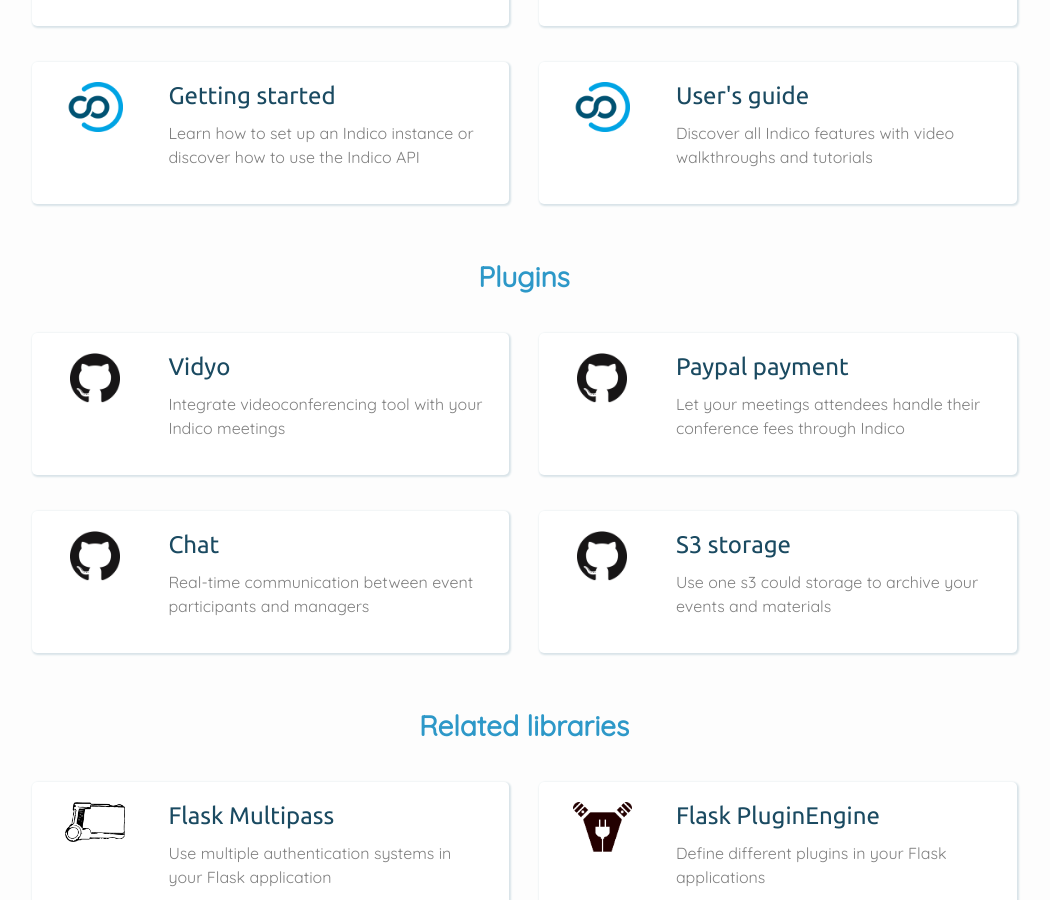
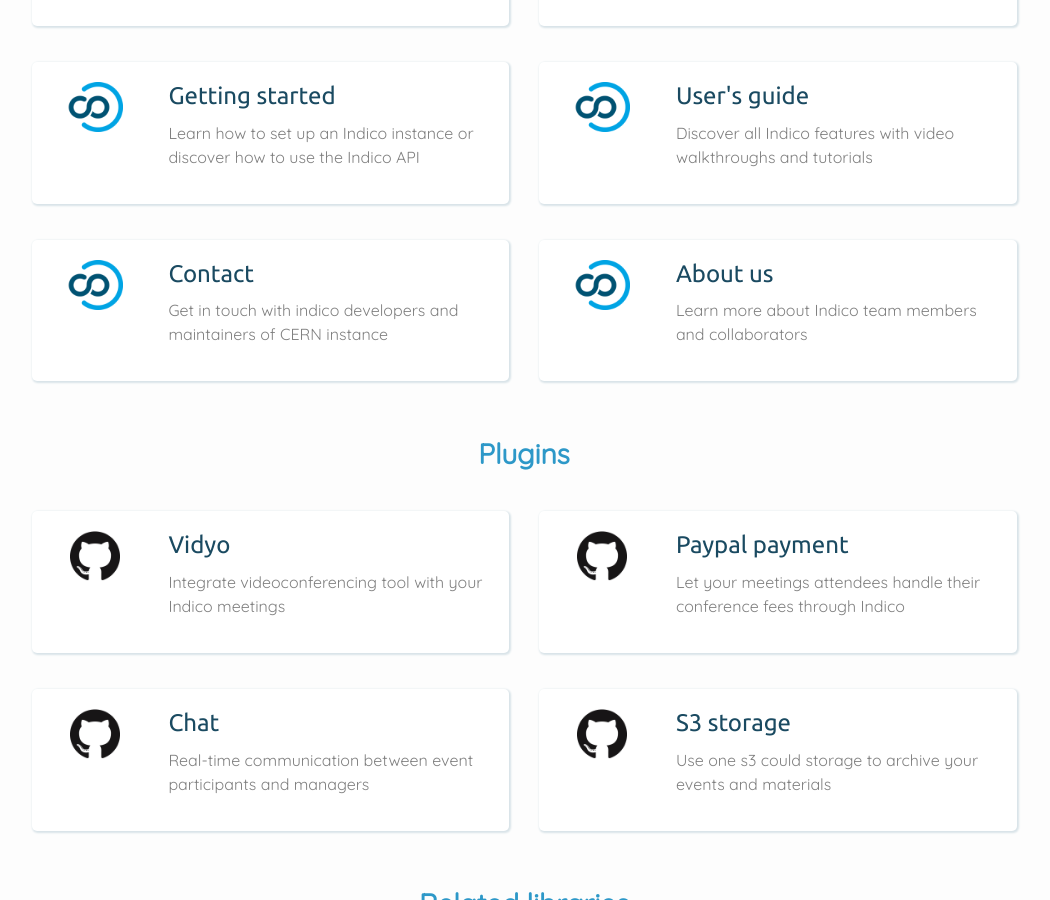
Before and after one commit to indico/indico.github.io, a Jekyll site: the page built from resources.md, in a window 1280 px wide and 900 px high, scrolled down 526 px. Shown: the whole window, without its empty margins (101-1151 px from the left). Built offline with Jekyll 4.4.1, drawn with Linux system fonts in a browser that asks for light colours; nearby versions of some CDN libraries; comment, search, counter and statistics services are not loaded.

Commit message:
Add about us and contact to resources

```diff
--- a/resources.md
+++ b/resources.md
@@ -21,6 +21,14 @@
       link: https://learn.getindico.io
       logo: indico.png
       summary: Discover all Indico features with video walkthroughs and tutorials
+    - name: Contact
+      link: https://getindico.io/contact
+      logo: indico.png
+      summary: Get in touch with indico developers and maintainers of CERN instance
+    - name: About us
+      link: https://getindico.io/about
+      logo: indico.png
+      summary: Learn more about Indico team members and collaborators
   - title: Plugins
     resources:
     - name: Vidyo
```
